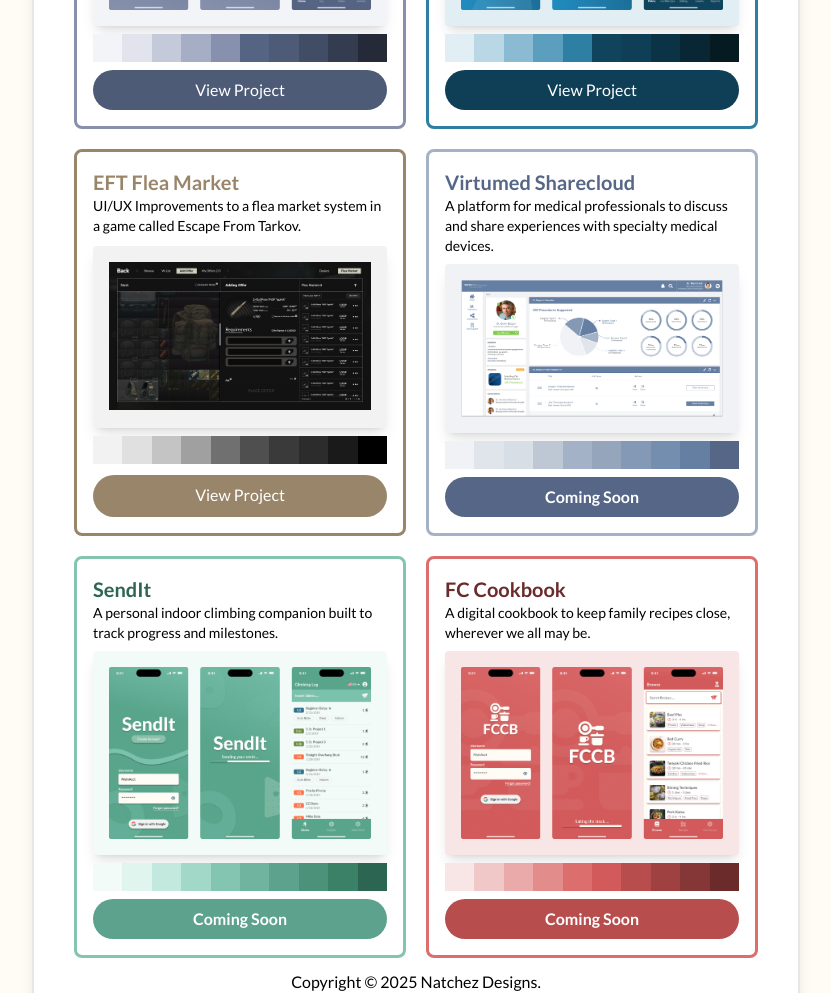
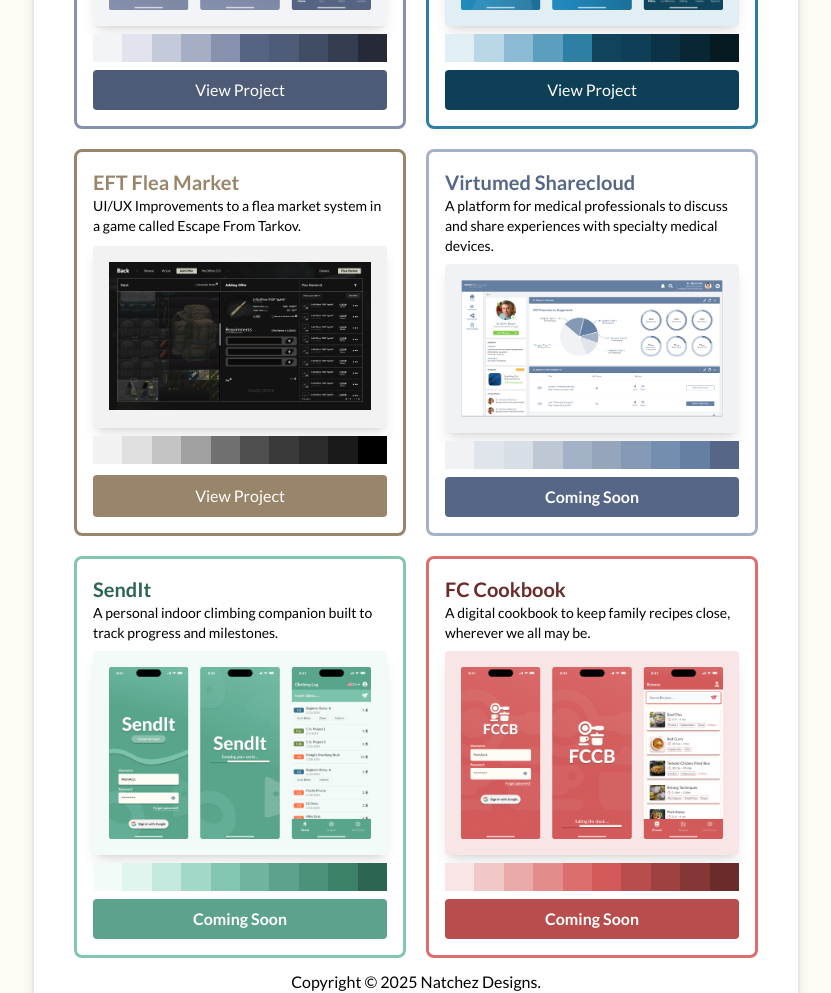
Before and after one commit to Natchez/afcwebsite, an Angular app: page / in a window 1280 px wide. Shown: the part 1335-2328 px from the top of the page, without its empty margins (224-1055 px from the left). Built offline with nearby package versions, Linux system fonts and the light colour scheme.

Commit message:
material menu widths
adjust widths of mat menu to match button size

```diff
--- a/src/app/app.html
+++ b/src/app/app.html
@@ -168,8 +168,9 @@
           <div class="h-7 bg-wds-900"></div>
         </div>
         <button
-          class="bg-wds-600 rounded-full text-white text-center p-2 transition duration-150 ease-in-out transform hover:bg-wds-400 hover:shadow-sm cursor-pointer"
+          class="bg-wds-600 rounded-sm text-white text-center p-2 transition duration-150 ease-in-out transform hover:bg-wds-400 hover:shadow-sm cursor-pointer"
           [matMenuTriggerFor]="wdsmenu"
+          #myTriggerBtn
           href="">View Project
         </button>
         <mat-menu #wdsmenu="matMenu"
@@ -180,8 +181,8 @@
               <a
                 target="_blank"
                 rel="noopener noreferrer"
-                href="https://www.figma.com/proto/bL5Hj7HlDaLMDzeLnX0DBx/Resume?node-id=429-15&p=f&viewport=-56%2C140%2C0.11&t=UMeWVArJN7hEiYXc-0&scaling=min-zoom&content-scaling=fixed&starting-point-node-id=546%3A1921&show-proto-sidebar=1">
-                View Project On Desktop
+                href="https://www.figma.com/proto/cHzo5kIJ5kl7bhQJGiBfEL/WhiteDot-Studio?page-id=0%3A1&node-id=4-4174&viewport=-3%2C584%2C0.3&t=1ti228Bd3YNK57VC-1&scaling=scale-down&content-scaling=fixed&starting-point-node-id=4%3A4174&show-proto-sidebar=0">
+                Mobile Prototype
               </a>
             </li>
             <li
@@ -189,8 +190,17 @@
               <a
                 target="_blank"
                 rel="noopener noreferrer"
-                href="https://www.figma.com/proto/bL5Hj7HlDaLMDzeLnX0DBx/Resume?node-id=429-15&p=f&viewport=-877%2C291%2C0.48&t=UMeWVArJN7hEiYXc-0&scaling=min-zoom&content-scaling=fixed&starting-point-node-id=475%3A5945&show-proto-sidebar=1">
-                View Project On Mobile Device
+                href="https://www.figma.com/proto/bL5Hj7HlDaLMDzeLnX0DBx/Resume?node-id=429-15&p=f&viewport=-56%2C140%2C0.11&t=UMeWVArJN7hEiYXc-0&scaling=min-zoom&content-scaling=fixed&starting-point-node-id=546%3A1921&show-proto-sidebar=0">
+                Write-Up (Desktop)
+              </a>
+            </li>
+            <li
+              class="p-2">
+              <a
+                target="_blank"
+                rel="noopener noreferrer"
+                href="https://www.figma.com/proto/bL5Hj7HlDaLMDzeLnX0DBx/Resume?node-id=429-15&p=f&viewport=-877%2C291%2C0.48&t=UMeWVArJN7hEiYXc-0&scaling=min-zoom&content-scaling=fixed&starting-point-node-id=475%3A5945&show-proto-sidebar=0">
+                Write-Up (Mobile)
               </a>
             </li>
           </ul>
@@ -227,7 +237,7 @@
           <div class="h-7 bg-fccb-800"></div>
           <div class="h-7 bg-fccb-900"></div>
         </div>
-        <button class="bg-fccb-600 rounded-full font-bold text-white p-2">
+        <button class="bg-fccb-600 rounded-sm font-bold text-white p-2">
           Coming Soon
         </button>
       </div>
@@ -263,29 +273,49 @@
           <div class="h-7 bg-ins-900"></div>
         </div>
         <button
-          class="bg-ins-600 rounded-full text-white text-center p-2 transition duration-150 ease-in-out transform hover:bg-ins-400 hover:shadow-sm cursor-pointer"
+          class="bg-ins-600 rounded-sm text-white text-center p-2 transition duration-150 ease-in-out transform hover:bg-ins-400 hover:shadow-sm cursor-pointer"
           [matMenuTriggerFor]="insmenu"
-          href="">View Project
+          #myTriggerBtn>
+          View Project
         </button>
         <mat-menu #insmenu="matMenu"
+                  panelClass="project-menu"
                   class="bg-white">
           <ul>
             <li
-              class="p-2">
+              class="p-3">
               <a
                 target="_blank"
                 rel="noopener noreferrer"
                 href="https://xd.adobe.com/view/6e4c69f4-8840-4c5d-adc8-8d3f5d5de695-3b1f/">
-                View Desktop Application
+                Desktop Prototype (2022)
               </a>
             </li>
             <li
-              class="p-2">
+              class="p-3">
+              <a
+                target="_blank"
+                rel="noopener noreferrer"
+                href="https://www.figma.com/proto/dcS0TJ1zqMN2FqIFbifemz/Insurance-Platform?node-id=458-7707&p=f&viewport=259%2C2484%2C0.4&t=kBDvOiZMyLPrr24E-0&scaling=scale-down&content-scaling=fixed&starting-point-node-id=563%3A10985">
+                Desktop Prototype (2025)
+              </a>
+            </li>
+            <li
+              class="p-3">
               <a
                 target="_blank"
                 rel="noopener noreferrer"
                 href="https://www.figma.com/proto/dcS0TJ1zqMN2FqIFbifemz/Insurance-Platform?page-id=249%3A1843&node-id=349-12033&p=f&viewport=-490%2C58%2C0.23&t=98dfA88dnSnR2flz-1&scaling=scale-down&content-scaling=fixed&starting-point-node-id=349%3A12038">
-                View Mobile Application
+                Mobile Prototype
+              </a>
+            </li>
+            <li
+              class="p-3">
+              <a
+                target="_blank"
+                rel="noopener noreferrer"
+                href="https://www.figma.com/design/dcS0TJ1zqMN2FqIFbifemz/Insurance-Platform?node-id=458-7707&t=8DJG8Cmc7JoMm4Kv-1">
+                Figma File
               </a>
             </li>
           </ul>
@@ -323,7 +353,7 @@
           <div class="h-7 bg-sendit-900"></div>
         </div>
         <button
-          class="bg-sendit-600 rounded-full font-bold text-white p-2">
+          class="bg-sendit-600 rounded-sm font-bold text-white p-2">
           Coming Soon
         </button>
       </div>
@@ -359,7 +389,7 @@
           <div class="h-7 bg-vtm-800"></div>
           <div class="h-7 bg-vtm-900"></div>
         </div>
-        <button class="bg-vtm-900 rounded-full font-bold text-white p-2">
+        <button class="bg-vtm-900 rounded-sm font-bold text-white p-2">
           Coming Soon
         </button>
       </div>
@@ -397,14 +427,34 @@
           <div class="h-7 bg-eft-800"></div>
           <div class="h-7 bg-eft-900"></div>
         </div>
-        <a target="_blank"
-           class="bg-eft-accent rounded-full text-white text-center p-2 transition duration-150 ease-in-out transform hover:bg-eft-500 hover:shadow-sm cursor-pointer"
-           rel="noopener noreferrer"
-           href="https://xd.adobe.com/view/257ac52b-226d-4756-a54a-bb4582dde667-7029/">
-          <button class="cursor-pointer">
-            View Project
-          </button>
-        </a>
+        <button
+          class="bg-eft-accent rounded-sm text-white text-center p-2 transition duration-150 ease-in-out transform hover:bg-eft-500 hover:shadow-sm cursor-pointer"
+          [matMenuTriggerFor]="eftmenu"
+          #myTriggerBtn
+          href="">View Project
+        </button>
+        <mat-menu #eftmenu="matMenu"
+                  class="bg-white">
+          <ul>
+            <li
+              class="p-2">
+              <a
+                target="_blank"
+                rel="noopener noreferrer"
+                href="https://xd.adobe.com/view/6e4c69f4-8840-4c5d-adc8-8d3f5d5de695-3b1f/">
+                Prototype (2020)
+              </a>
+            </li>
+            <li
+              class="p-2">
+              <a
+                target="_blank"
+                rel="noopener noreferrer">
+                Prototype (2025 - Coming Soon)
+              </a>
+            </li>
+          </ul>
+        </mat-menu>
       </div>
     </article>
   </section>
--- a/src/app/app.ts
+++ b/src/app/app.ts
@@ -1,6 +1,13 @@
-import {Component} from '@angular/core';
-import {MatMenuModule} from '@angular/material/menu';
+import {
+  AfterViewInit,
+  Component,
+  ElementRef, QueryList,
+  ViewChild, ViewChildren
+} from '@angular/core';
+import {MatMenuModule, MatMenuTrigger} from '@angular/material/menu';
 import {RouterOutlet} from '@angular/router';
+
+// import {NgStyle} from '@angular/common';
 
 @Component({
   selector: 'app-root',
@@ -8,6 +15,39 @@
   templateUrl: './app.html',
   styleUrl: './app.css'
 })
-export class App {
+export class App implements AfterViewInit {
+
+  protected panelWidth = 0;
   protected title = 'afcwebsite';
+
+  @ViewChildren('myTriggerBtn') allTriggerBtns!: QueryList<ElementRef<HTMLButtonElement>>;
+  @ViewChildren(MatMenuTrigger) menuTriggers!: QueryList<MatMenuTrigger>;
+
+  ngAfterViewInit() {
+    this.menuTriggers
+      .forEach((trigger, i) => {
+        trigger.menuOpened.subscribe(() => {
+
+          // Grab all Btns width if they exist
+          const btn = this.allTriggerBtns.get(i)?.nativeElement;
+          if (!btn) return;
+
+          const width = btn.offsetWidth;
+          console.log(width);
+
+          // Delay calculation so menu can load
+          setTimeout(() => {
+            const panes = document.querySelectorAll('.mat-mdc-menu-content');
+            const pane = panes[panes.length - 1] as HTMLElement;
+
+            if (pane) {
+              pane.style.width = `${width}px`;
+            } else {
+              console.log('not found');
+            }
+
+          }, 0);
+        });
+      });
+  }
 }
--- a/src/styles.css
+++ b/src/styles.css
@@ -89,3 +89,17 @@
   overflow-x: hidden;
   box-sizing: border-box;
 }
+
+.cdk-overlay-pane {
+  width: auto !important;
+}
+
+.mat-mdc-menu-panel {
+  max-width: none !important;
+}
+
+.mat-mdc-menu-content {
+  li {
+    overflow: initial;
+  }
+}
```
